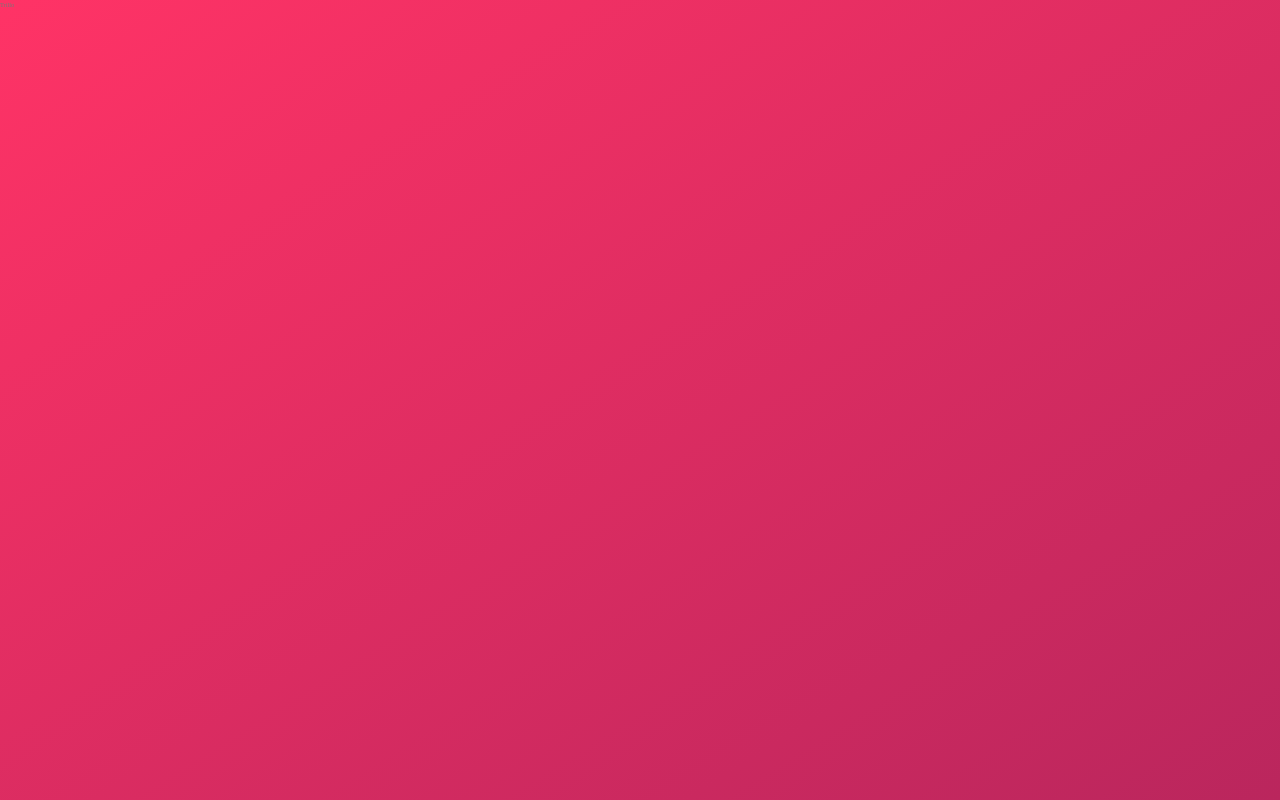
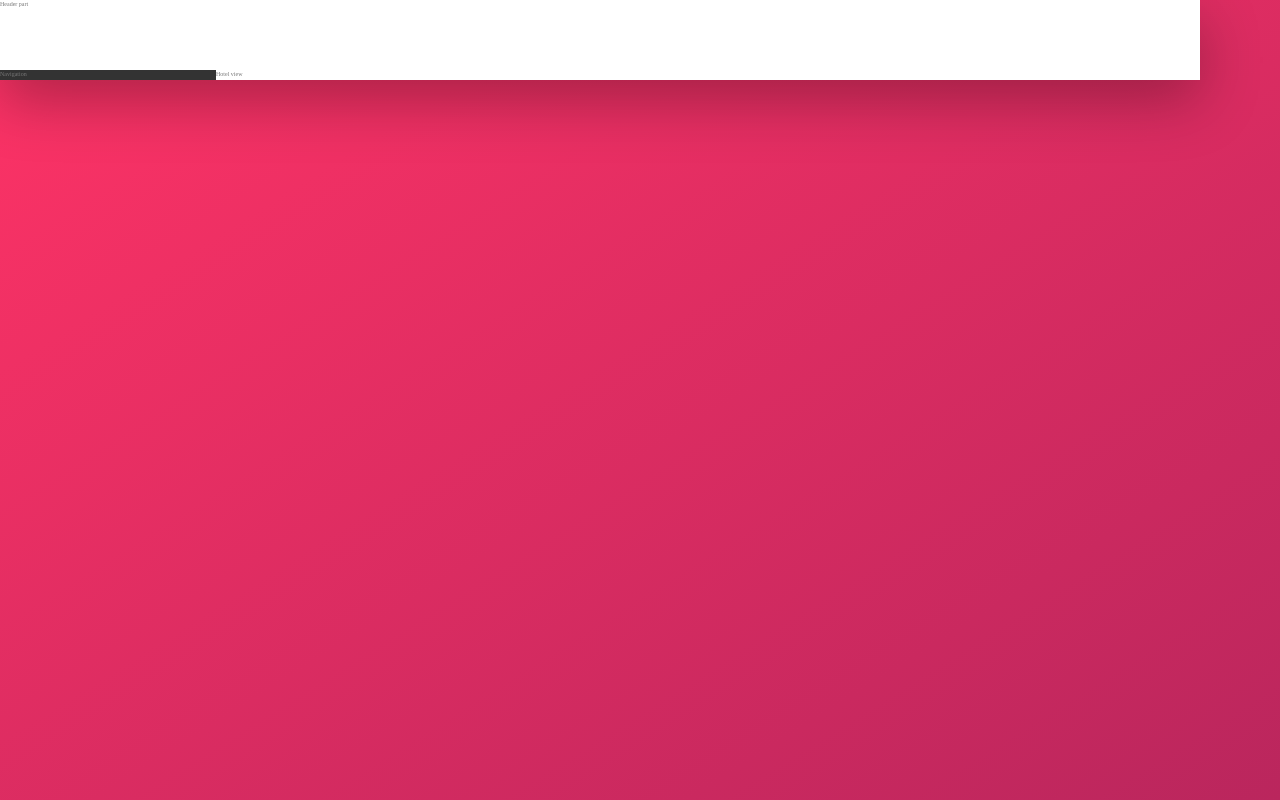
Before and after one commit to NiloofarMahmoodian/trillo, a website: page index.html in a window 1280 px wide. Drawn offline with nearby package versions, Linux system fonts and the light colour scheme; files that its build step writes are made by us from their sources.

Commit message:
build the overall layout

```diff
--- a/index.html
+++ b/index.html
@@ -14,6 +14,18 @@
     <title>trillo &mdash; Your all-in-one booking app</title>
   </head>
   <body>
-    Trillo
+    <div class="container">
+      <header class="header">
+        Header part
+      </header>
+      <div class="content">
+        <nav class="sidebar">
+          Navigation
+        </nav>
+        <main class="hotel-view">
+          Hotel view
+        </main>
+      </div>
+    </div>
   </body>
 </html>
--- a/sass/_base.scss
+++ b/sass/_base.scss
@@ -11,6 +11,8 @@
   --color-grey-dark-1: #333;
   --color-grey-dark-2: #777;
   --color-grey-dark-3: #999;
+
+  --shadow-dark: rgba(0, 0, 0.3);
 }
 
 * {
--- a/sass/_layout.scss
+++ b/sass/_layout.scss
@@ -0,0 +1,30 @@
+.container {
+  max-width: 120rem;
+  margin-top: 8rem auto;
+  background-color: var(--color-grey-light-2);
+  box-shadow: 0 2rem 6rem rgba(0, 0, 0, 0.3);
+
+  min-height: var(--shadow-dark);
+}
+
+.header {
+  height: 7rem;
+  background-color: #fff;
+  border-bottom: var(--color-grey-light-2);
+}
+
+.content {
+  display: flex;
+}
+
+.sidebar {
+  background-color: var(--color-grey-dark-1);
+
+  flex: 0 0 18%;
+}
+
+.hotel-view {
+  background-color: #fff;
+
+  flex: 1;
+}
```
